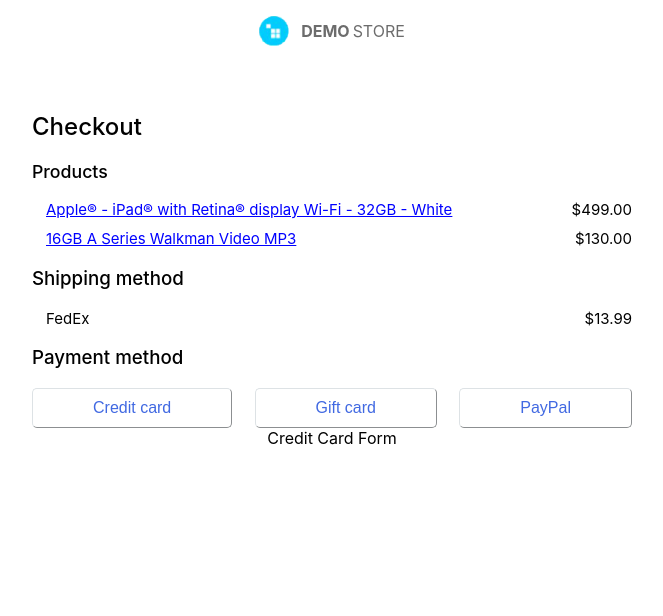
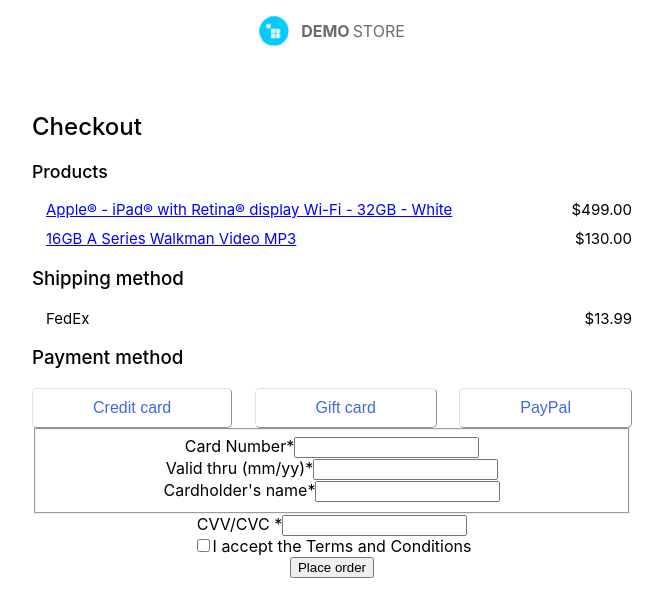
Before and after one commit to EmmanuelFermin/demo-store-checkout-form, a Next.js app: page / in a window 1280 px wide. Shown: the top 616 px of the page, without its empty margins (308-971 px from the left). Built offline with nearby package versions, Linux system fonts and the light colour scheme.

Commit message:
Added Payment Form Structure

```diff
--- a/components/checkout/CheckoutList.js
+++ b/components/checkout/CheckoutList.js
@@ -2,6 +2,7 @@
 import { useState } from "react";
 import CheckoutItem from "./CheckoutItem";
 import PaymentTabs from "./PaymentTabs";
+import PaymentForm from "./PaymentForm";
 
 const tabs = [
   {
@@ -44,7 +45,7 @@
     setCurrentTab(value);
   };
 
-  let paymentMethodContent = "Credit Card Form";
+  let paymentMethodContent = <PaymentForm />;
 
   if (currentTab === "isGiftCard") paymentMethodContent = "Gift Card";
   if (currentTab === "isPaypal") paymentMethodContent = "Paypal";
--- a/components/checkout/PaymentForm.js
+++ b/components/checkout/PaymentForm.js
@@ -1,10 +1,76 @@
-import { Fragment } from "react";
+import { useRef } from "react";
+import classes from "./PaymentForm.module.css";
 
-const PaymentForm = () => {
+const PaymentForm = (props) => {
+  const cardNumInputRef = useRef();
+  const cardExpInputRef = useRef();
+  const cardHolderInputRef = useRef();
+  const cardCVVInputRef = useRef();
+
+  const submitHandler = (e) => {
+    e.preventDefault();
+
+    const enteredCardNum = cardNumInputRef.current.value;
+    const enteredCardExp = cardExpInputRef.current.value;
+    const enteredCardHolder = cardHolderInputRef.current.value;
+    const enteredCardCVV = cardCVVInputRef.current.value;
+
+    const paymentData = {
+      cardNum: enteredCardNum,
+      cardExpiration: enteredCardExp,
+      cardHolder: enteredCardHolder,
+      cardCVV: enteredCardCVV,
+    };
+
+    props.onPlaceOrder(paymentData);
+  };
+
   return (
-    <Fragment>
-      <input />
-    </Fragment>
+    <form onSubmit={submitHandler}>
+      <fieldset>
+        <div className={classes.control}>
+          <label htmlFor="card-number">Card Number*</label>
+          <input
+            type="number"
+            id="card-number"
+            ref={cardNumInputRef}
+            required
+          />
+        </div>
+        <div className={classes.control}>
+          <label htmlFor="card-expiration">{"Valid thru (mm/yy)"}*</label>
+          <input
+            type="number"
+            id="card-expiration"
+            ref={cardExpInputRef}
+            required
+          />
+        </div>
+        <div className={classes.control}>
+          <label htmlFor="card-holder">{"Cardholder's name"}*</label>
+          <input
+            type="text"
+            id="card-holder"
+            ref={cardHolderInputRef}
+            required
+          />
+        </div>
+      </fieldset>
+
+      <div className={classes.control}>
+        <label htmlFor="card-cvv">CVV/CVC *</label>
+        <input type="number" id="card-cvv" ref={cardCVVInputRef} required />
+      </div>
+
+      <div className={classes.control}>
+        <input type="checkbox" id="terms" ref={cardCVVInputRef} required />
+        <label htmlFor="terms">I accept the Terms and Conditions</label>
+      </div>
+
+      <section className={classes.actions}>
+        <button type="submit">Place order</button>
+      </section>
+    </form>
   );
 };
 
--- /dev/null
+++ b/components/checkout/PaymentForm.module.css
@@ -0,0 +1,3 @@
+.cardGroup {
+
+}
```
Also changed, not shown: components/ui/Card.js (+4 -6 lines).
